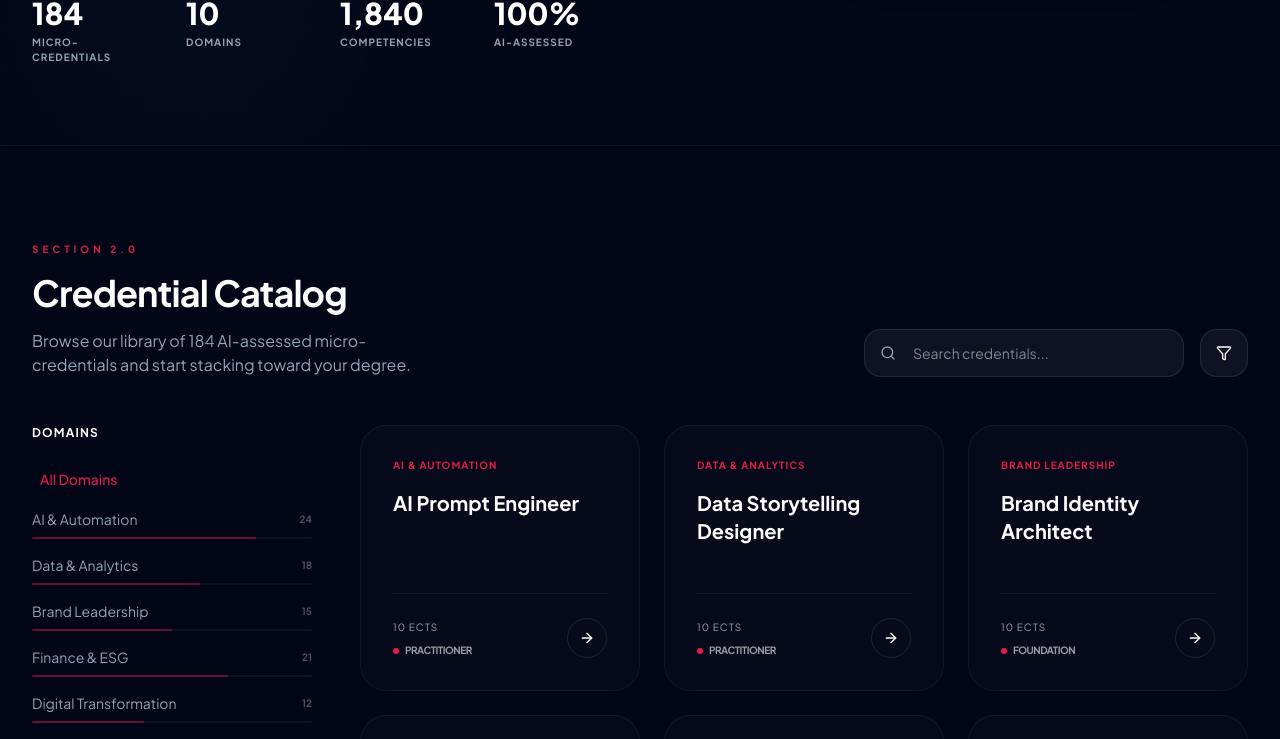
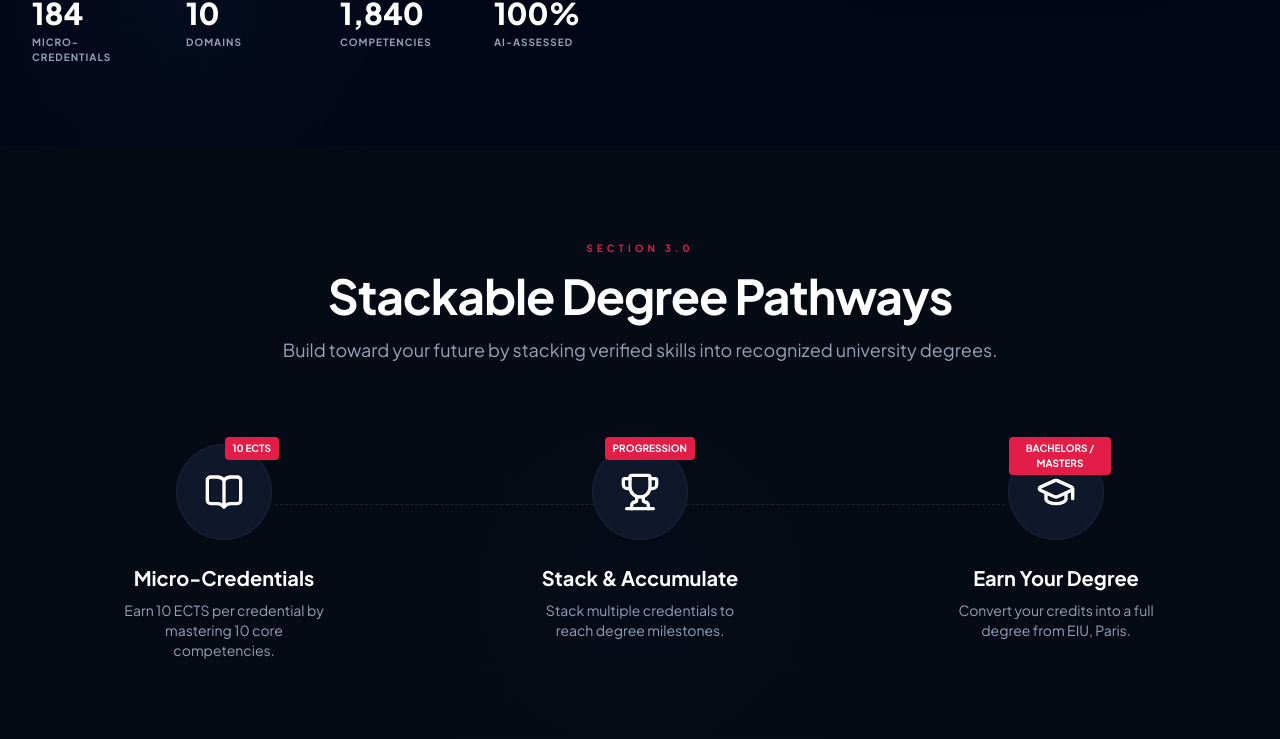
Before and after one commit to MD-Kayesur/lifechoicecoach-frontend-, a Next.js app: page / in a window 1280 px wide. Shown: the part 854-1593 px from the top of the page. Built offline with nearby package versions, Linux system fonts and the light colour scheme.

Commit message:
move landing page components to a dedicated subdirectory and update imports accordingly

```diff
--- a/src/app/page.tsx
+++ b/src/app/page.tsx
@@ -1,4 +1,4 @@
-import LandingPage from "@/components/LandingPage";
+import LandingPage from "@/components/landingPages/LandingPage";
 
 export default function Home() {
   return <LandingPage />;
--- a/src/components/LandingPage.tsx
+++ b/src/components/landingPages/LandingPage.tsx
@@ -1,14 +1,14 @@
 "use client";
 
-import { Hero } from "@/components/Hero";
+import { Hero } from "@/components/landingPages/Hero";
 import { Features } from "@/components/Features";
-import { HowItWorks } from "@/components/HowItWorks";
+import { HowItWorks } from "@/components/landingPages/HowItWorks";
 
 export default function LandingPage() {
     return (
         <main className="min-h-screen bg-background">
             <Hero />
-            <Features />
+            {/* <Features /> */}
             <HowItWorks />
         </main>
     );
```
Also changed, not shown: src/components/landingPages/Hero.tsx (renamed from src/components/Hero.tsx), src/components/landingPages/HowItWorks.tsx (renamed from src/components/HowItWorks.tsx).
